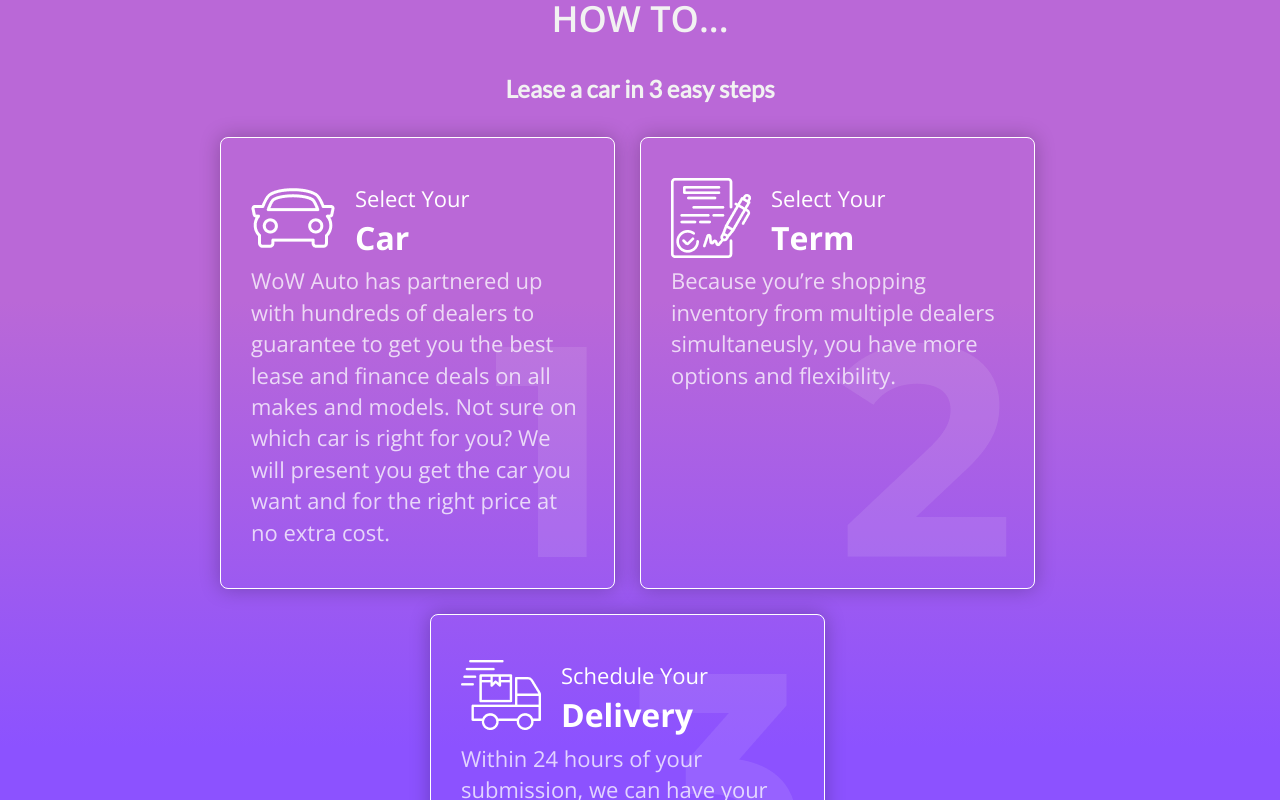
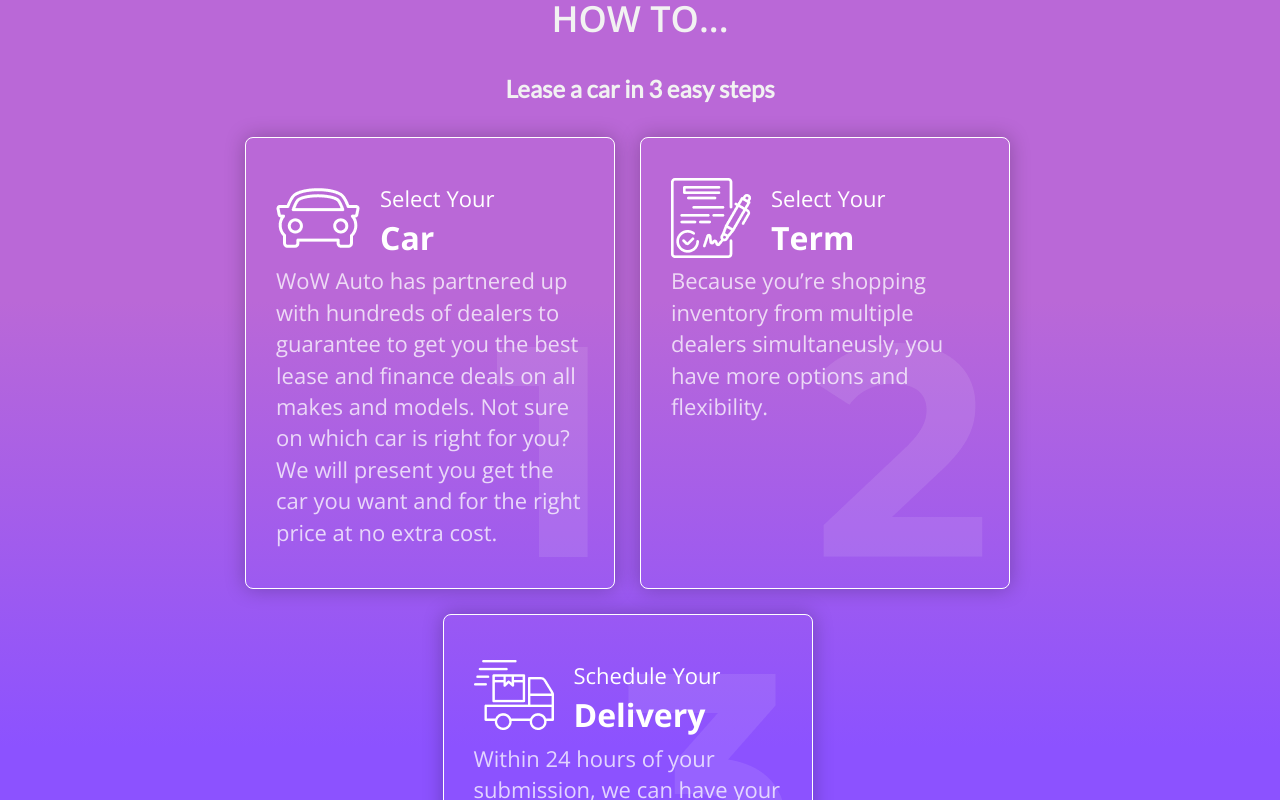
Before and after one commit to Glibovytskuy/wowautoapp, an Angular app in the folder WowAutoApp.Web.Client/: page / in a window 1280 px wide. Shown: the part 1640-2440 px from the top of the page. Built offline with nearby package versions, Linux system fonts and the light colour scheme.

Commit message:
section3 steps changes

```diff
--- a/WowAutoApp.Web.Client/src/app/app.component.html
+++ b/WowAutoApp.Web.Client/src/app/app.component.html
@@ -2,7 +2,7 @@
   <div class="container">
     <div class="d-flex">
       <div class="logo">
-        <a href="/">
+        <a routerLink="/">
           <img class src="assets/img/svg/Logo.svg">
         </a>
       </div>
--- a/WowAutoApp.Web.Client/src/styles.css
+++ b/WowAutoApp.Web.Client/src/styles.css
@@ -331,7 +331,7 @@ header {
   font-size: 22px;
   color: #fff;
   text-align: left;
-  max-width: 395px;
+  max-width: 370px;
   padding: 40px 30px;
   margin: 0 25px 25px 0;
   border: 1px solid #FFFFFF;
```
